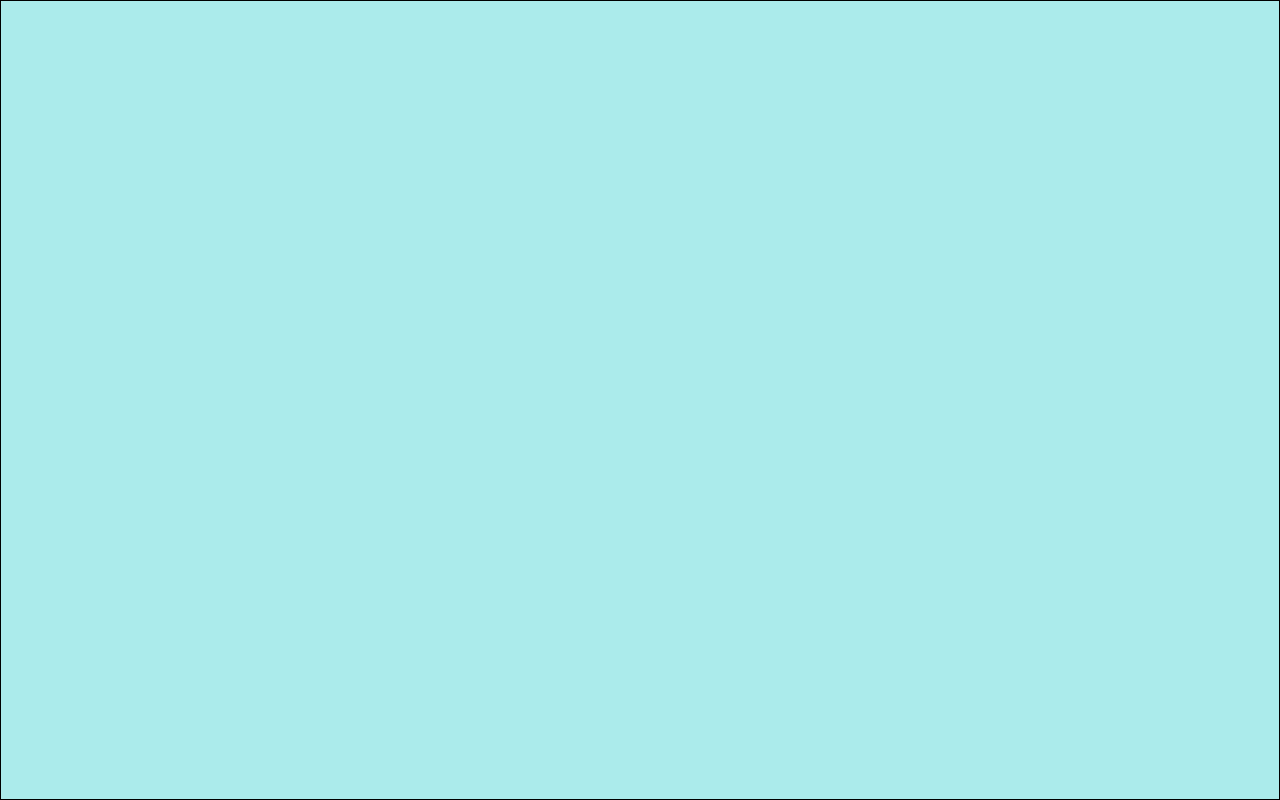
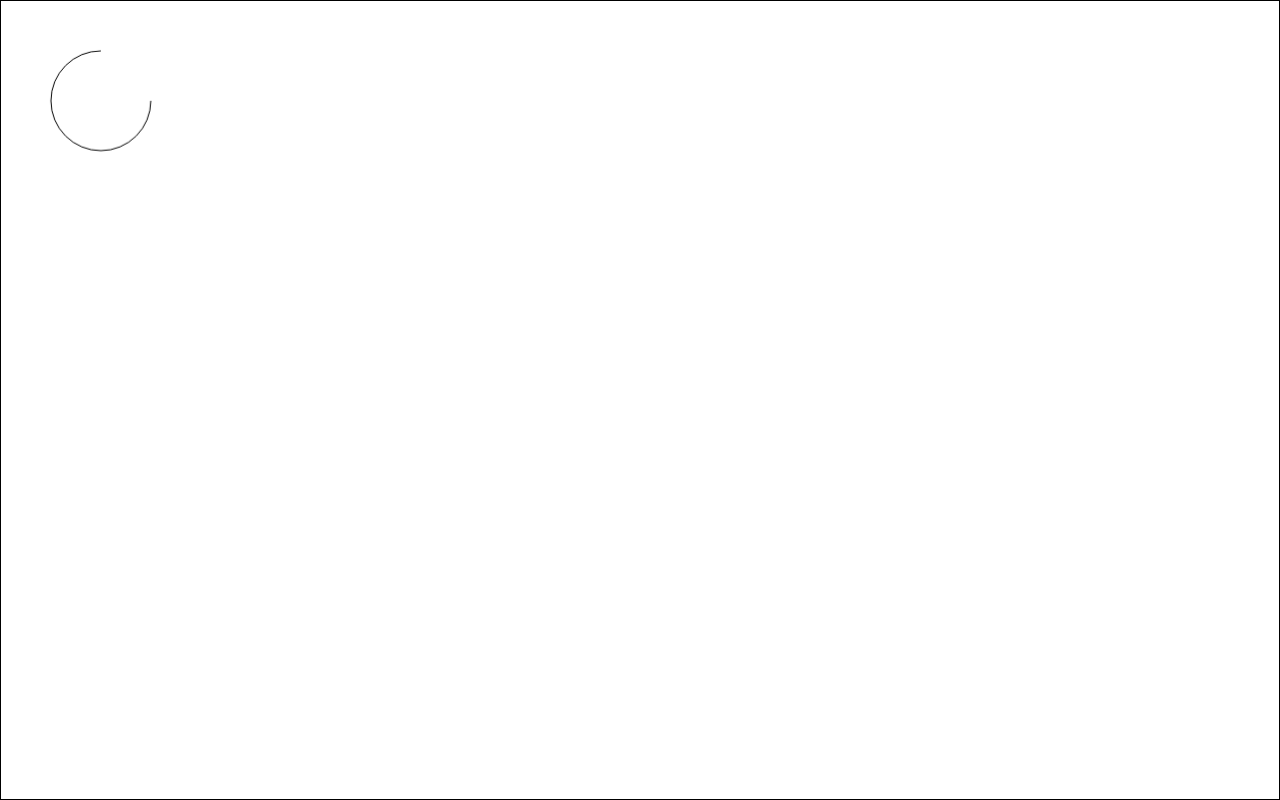
Before and after one commit to heckspoiler/generative-art-skillshare, a plain HTML site: page index.html in a window 1280 px wide. Drawn offline with Linux system fonts and the light colour scheme.

Commit message:
arc also checked out

```diff
--- a/script.js
+++ b/script.js
@@ -3,10 +3,18 @@ const ctx = canvas.getContext("2d");
 canvas.width = window.innerWidth;
 canvas.height = window.innerHeight;
 
-canvas.addEventListener("mousemove", function (e) {
-  console.log(e.x, e.y);
-  ctx.beginPath();
-  ctx.rect(e.x, e.y, 10, 10);
-  // ctx.fill();
-  ctx.stroke();
-});
+// canvas.addEventListener("mousemove", function (e) {
+//   console.log(e.x, e.y);
+//   ctx.beginPath();
+//   ctx.arc(e.x, e.y, 10, 10);
+//   // ctx.fill();
+//   ctx.stroke();
+// });
+
+const degToRad = (deg) => {
+  return (deg / 180) * Math.PI;
+};
+
+ctx.beginPath();
+ctx.arc(100, 100, 50, 0, degToRad(270));
+ctx.stroke();
--- a/styles.css
+++ b/styles.css
@@ -12,5 +12,4 @@
   height: 100%;
   margin: 0 auto;
   display: block;
-  background-color: rgb(171, 235, 235);
 }
```
